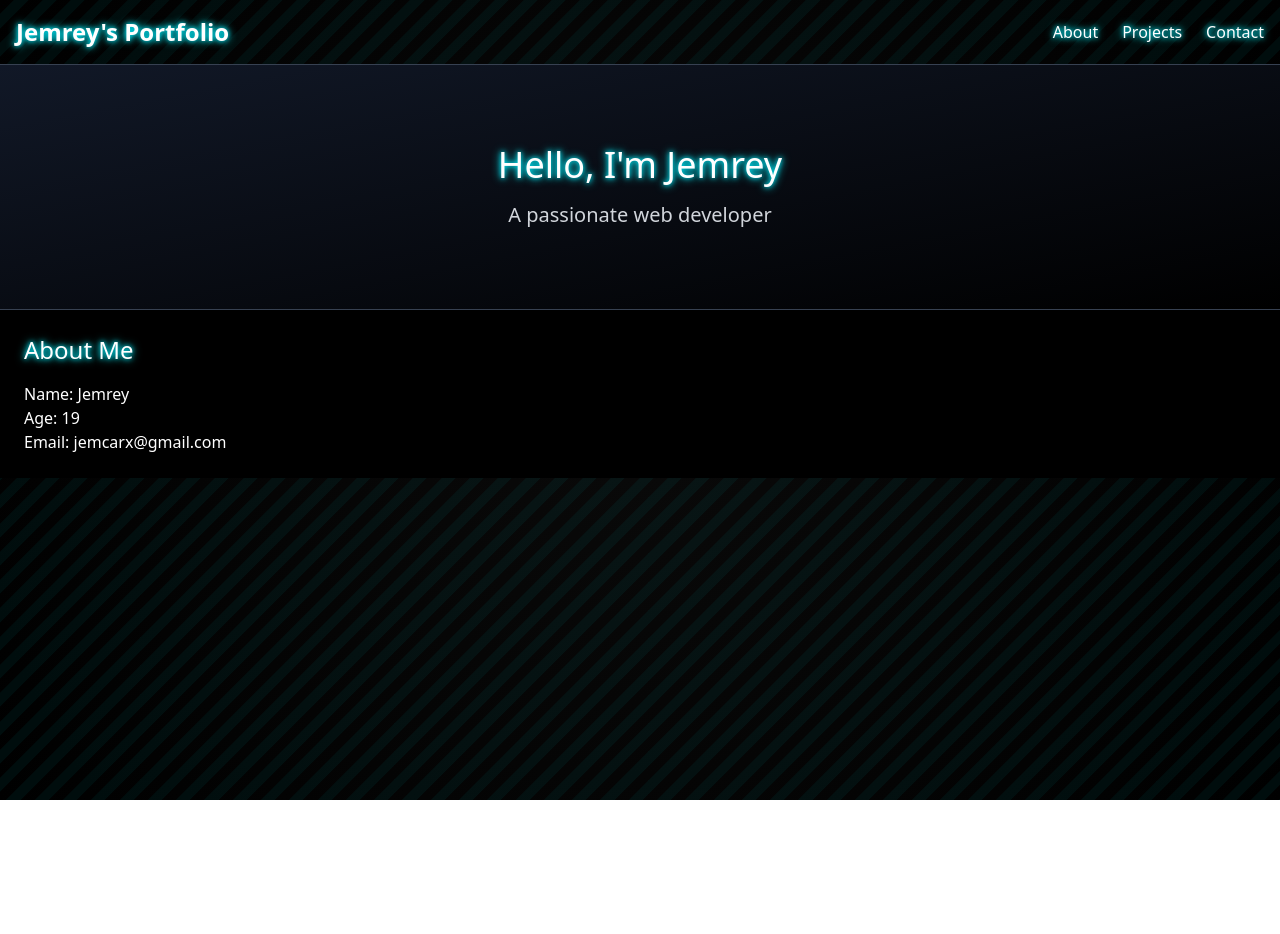
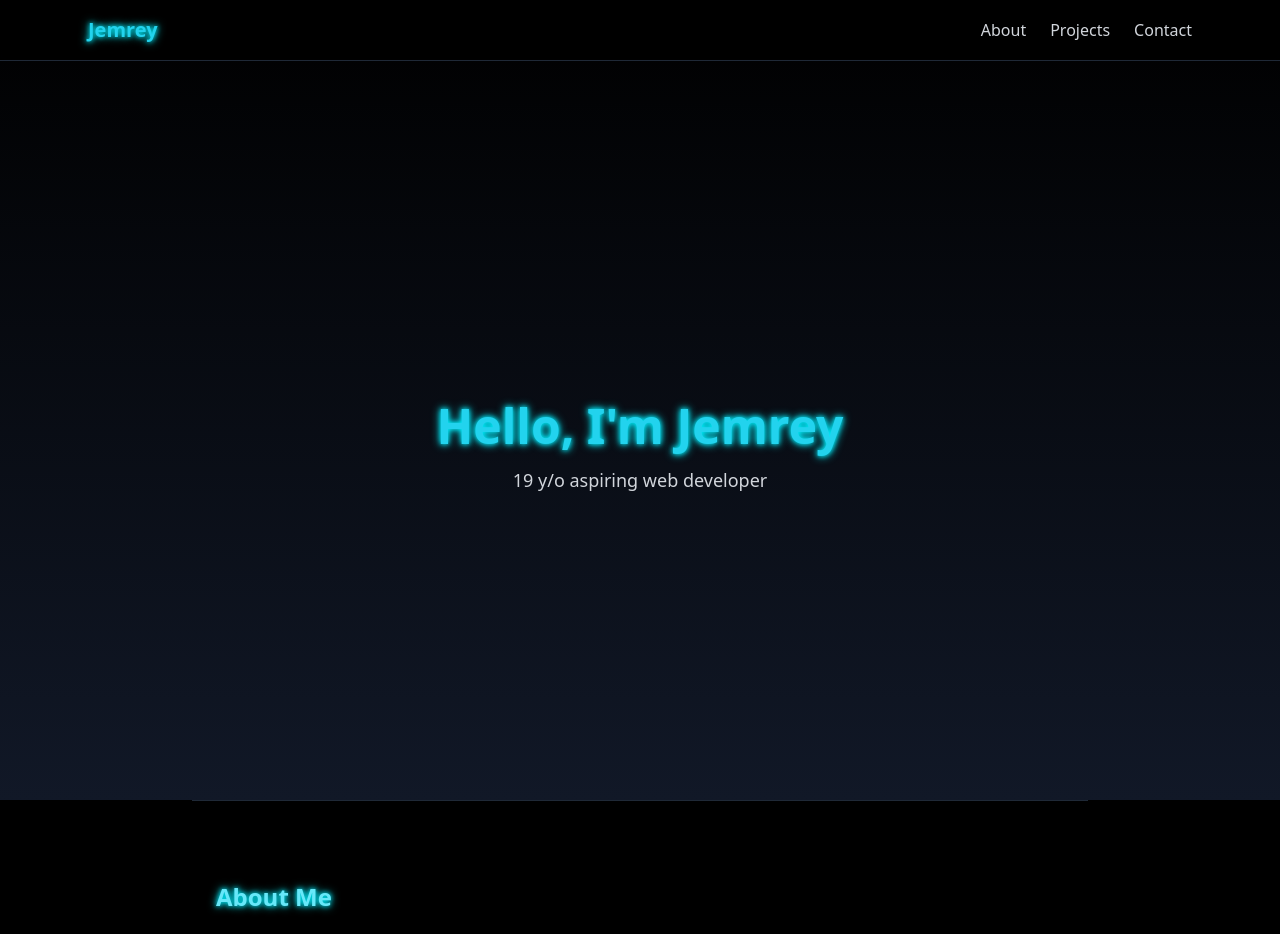
Before and after one commit to jempiddkjf/Jemport, a React (Vite) app: page / in a window 1280 px wide. Shown: the top 934 px of the page. Before the commit the page ends 800 px from the top, so only its background shows below. Built offline with nearby package versions, Linux system fonts and the light colour scheme; the HTML template or start-up script is replaced by a standard one.

Commit message:
Update App.jsx

```diff
--- a/src/App.jsx
+++ b/src/App.jsx
@@ -1,70 +1,59 @@
-import { useState } from 'react';
 import { motion } from 'framer-motion';
 import './index.css';
 
 export default function App() {
-  const [menuOpen, setMenuOpen] = useState(false);
-
   return (
-    <motion.div
-      initial={{ opacity: 0 }}
-      animate={{ opacity: 1 }}
-      transition={{ duration: 1 }}
-      className="min-h-screen bg-black text-white font-sans electric-bg"
-    >
-      <div className="electric-overlay"></div>
-      <header className="flex items-center justify-between p-4 border-b border-gray-700 relative z-10">
-        <motion.h1
-          initial={{ x: -50, opacity: 0 }}
-          animate={{ x: 0, opacity: 1 }}
-          transition={{ delay: 0.5 }}
-          className="text-2xl font-bold text-neon-blue glow-text"
-        >
-          Jemrey's Portfolio
-        </motion.h1>
-        <button className="md:hidden text-neon-green" onClick={() => setMenuOpen(!menuOpen)}>
-          Menu
-        </button>
-        <nav className="hidden md:flex space-x-6">
-          <a href="#about" className="hover:text-neon-purple glow-text">About</a>
-          <a href="#projects" className="hover:text-neon-purple glow-text">Projects</a>
-          <a href="#contact" className="hover:text-neon-purple glow-text">Contact</a>
+    <div className="bg-black text-white font-sans">
+      {/* Navbar */}
+      <header className="fixed w-full bg-black/60 backdrop-blur-sm z-50 border-b border-gray-800">
+        <nav className="flex justify-between items-center px-6 py-4 max-w-6xl mx-auto">
+          <h1 className="text-xl font-bold text-cyan-400 glow-text">Jemrey</h1>
+          <ul className="flex space-x-6 text-gray-300">
+            <li><a href="#about" className="hover:text-cyan-400 transition">About</a></li>
+            <li><a href="#projects" className="hover:text-cyan-400 transition">Projects</a></li>
+            <li><a href="#contact" className="hover:text-cyan-400 transition">Contact</a></li>
+          </ul>
         </nav>
       </header>
-      {menuOpen && (
-        <motion.nav
-          initial={{ height: 0, opacity: 0 }}
-          animate={{ height: 'auto', opacity: 1 }}
-          transition={{ duration: 0.3 }}
-          className="md:hidden flex flex-col items-center bg-gray-900 py-4 relative z-10"
+
+      {/* Hero */}
+      <section className="min-h-screen flex items-center justify-center text-center px-4 pt-24 bg-gradient-to-b from-black to-gray-900">
+        <motion.div
+          initial={{ opacity: 0, y: 40 }}
+          animate={{ opacity: 1, y: 0 }}
+          transition={{ duration: 1 }}
         >
-          <a href="#about" className="py-2 text-neon-purple glow-text">About</a>
-          <a href="#projects" className="py-2 text-neon-purple glow-text">Projects</a>
-          <a href="#contact" className="py-2 text-neon-purple glow-text">Contact</a>
-        </motion.nav>
-      )}
-      <motion.section
-        initial={{ scale: 0.9, opacity: 0 }}
-        animate={{ scale: 1, opacity: 1 }}
-        transition={{ duration: 0.8 }}
-        className="text-center py-20 bg-gradient-to-br from-gray-900 to-black relative z-10"
-      >
-        <h2 className="text-4xl mb-4 text-neon-green glow-text">Hello, I'm Jemrey</h2>
-        <p className="text-xl text-gray-300">A passionate web developer</p>
-      </motion.section>
-      <motion.section
-        id="about"
-        initial={{ x: -100, opacity: 0 }}
-        whileInView={{ x: 0, opacity: 1 }}
-        transition={{ duration: 0.6 }}
-        viewport={{ once: true }}
-        className="p-6 bg-black border-t border-gray-700 relative z-10"
-      >
-        <h3 className="text-2xl mb-4 text-neon-blue glow-text">About Me</h3>
-        <p>Name: Jemrey</p>
-        <p>Age: 19</p>
-        <p>Email: jemcarx@gmail.com</p>
-      </motion.section>
-    </motion.div>
+          <h2 className="text-4xl sm:text-5xl font-bold text-cyan-400 glow-text mb-4">
+            Hello, I'm Jemrey
+          </h2>
+          <p className="text-lg text-gray-300">19 y/o aspiring web developer</p>
+        </motion.div>
+      </section>
+
+      {/* About */}
+      <section id="about" className="max-w-4xl mx-auto px-6 py-20 border-t border-gray-800">
+        <h3 className="text-2xl font-semibold text-cyan-300 mb-4 glow-text">About Me</h3>
+        <p className="text-gray-400 leading-relaxed">
+          I’m Jemrey, a passionate web developer who enjoys building clean, responsive, and modern web interfaces. I specialize in front-end development using React, TailwindCSS, and Vite.
+        </p>
+      </section>
+
+      {/* Projects */}
+      <section id="projects" className="max-w-4xl mx-auto px-6 py-20 border-t border-gray-800">
+        <h3 className="text-2xl font-semibold text-cyan-300 mb-4 glow-text">Projects</h3>
+        <p className="text-gray-400">More coming soon... (add your projects here!)</p>
+      </section>
+
+      {/* Contact */}
+      <section id="contact" className="max-w-4xl mx-auto px-6 py-20 border-t border-gray-800">
+        <h3 className="text-2xl font-semibold text-cyan-300 mb-4 glow-text">Contact</h3>
+        <p className="text-gray-400">Email me at: <a href="mailto:jemcarx@gmail.com" className="text-cyan-400 underline">jemcarx@gmail.com</a></p>
+      </section>
+
+      {/* Footer */}
+      <footer className="text-center text-sm text-gray-500 py-6 border-t border-gray-800">
+        &copy; 2025 Jemrey. All rights reserved.
+      </footer>
+    </div>
   );
 }
```
